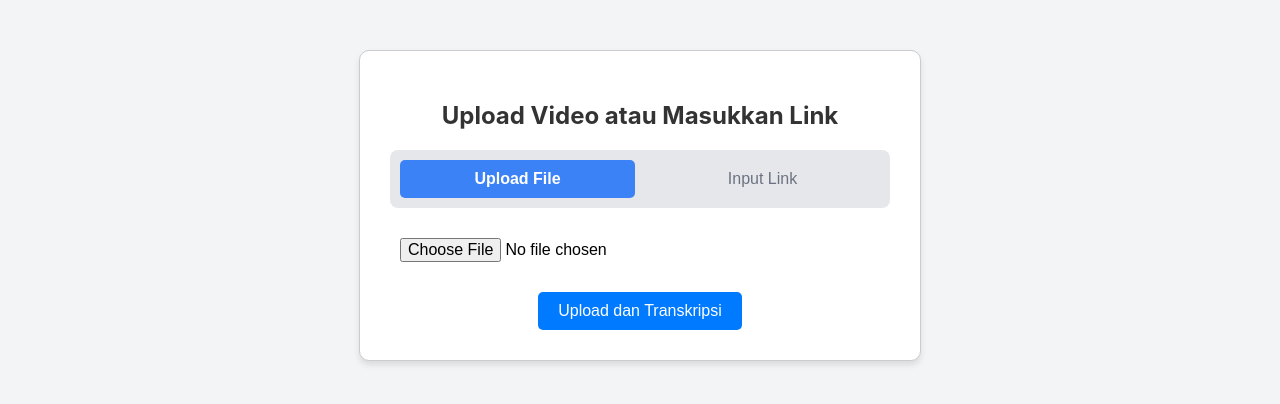
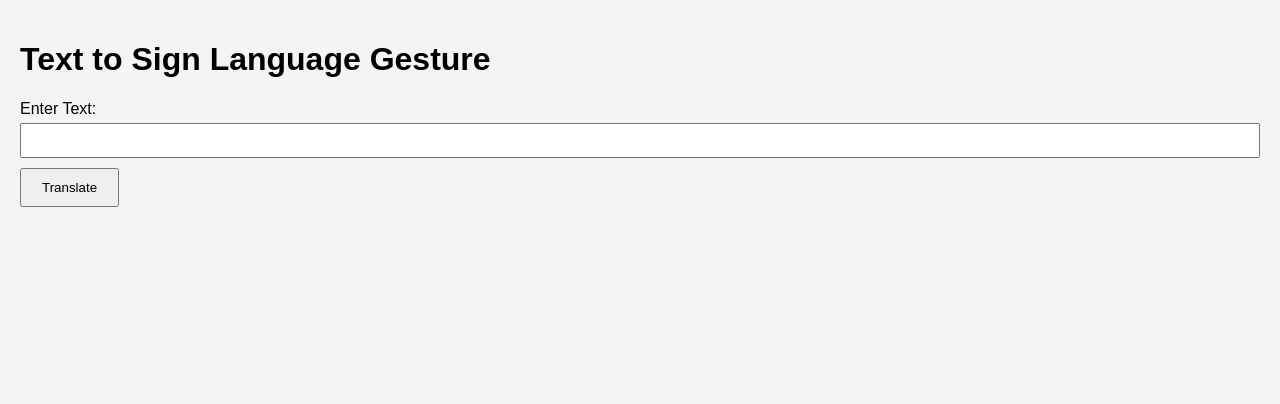
Before and after one commit to isyara-web/isyara-web, a React (Create React App) app: page /text-to-gesture in a window 1280 px wide. Shown: the top 404 px of the page. Built offline with nearby package versions, Linux system fonts and the light colour scheme.

Commit message:
text to gesture

```diff
--- a/package.json
+++ b/package.json
@@ -9,6 +9,7 @@
     "dotenv": "^16.4.7",
     "react": "^18.3.1",
     "react-dom": "^18.3.1",
+    "react-router-dom": "^6.28.1",
     "react-scripts": "5.0.1",
     "web-vitals": "^4.2.4"
   },
--- a/src/App.js
+++ b/src/App.js
@@ -1,12 +1,16 @@
 import './App.css';
 import UploadVideo from './component/uploadVideo';
+import TextToGesture from './component/TextToGesture';
+import { BrowserRouter as Router, Route, Routes } from 'react-router-dom';
 
 function App() {
-
   return (
-    <div>
-      <UploadVideo />
-    </div>
+    <Router>
+      <Routes>
+        <Route path="/upload-video" element={<UploadVideo />} />
+        <Route path="/text-to-gesture" element={<TextToGesture />} />
+      </Routes>
+    </Router>
   );
 }
 
--- /dev/null
+++ b/src/component/TextToGesture.js
@@ -0,0 +1,79 @@
+import React, { useState } from 'react';
+
+function TextToGesture() {
+  const [inputText, setInputText] = useState('');
+  const [gestures, setGestures] = useState([]);
+  const [error, setError] = useState(null);
+
+  const handleSubmit = async (event) => {
+    event.preventDefault();
+    setError(null);
+    setGestures([]);
+
+    try {
+      const response = await fetch(`${process.env.REACT_APP_API_URL}/api/v1/text-to-gesture`, {
+        method: 'POST',
+        headers: {
+          'Content-Type': 'application/json',
+        },
+        body: JSON.stringify({ text: inputText }),
+      });
+
+      if (!response.ok) {
+        throw new Error(await response.text());
+      }
+
+      const data = await response.json();
+      setGestures(data.paths || []);
+    } catch (err) {
+      setError(err.message || 'An error occurred while processing the request.');
+    }
+  };
+
+  return (
+    <div style={{ padding: '20px', fontFamily: 'Arial, sans-serif' }}>
+      <h1>Text to Sign Language Gesture</h1>
+      <form onSubmit={handleSubmit}>
+        <div style={{ marginBottom: '10px' }}>
+          <label htmlFor="text" style={{ display: 'block', marginBottom: '5px' }}>
+            Enter Text:
+          </label>
+          <input
+            type="text"
+            id="text"
+            value={inputText}
+            onChange={(e) => setInputText(e.target.value)}
+            style={{ width: '100%', padding: '8px', boxSizing: 'border-box' }}
+            required
+          />
+        </div>
+        <button type="submit" style={{ padding: '10px 20px', cursor: 'pointer' }}>
+          Translate
+        </button>
+      </form>
+
+      {error && <p style={{ color: 'red', marginTop: '20px' }}>{error}</p>}
+
+      {gestures.length > 0 && (
+        <div style={{ marginTop: '20px' }}>
+          <h2>Translated Gestures</h2>
+          <ul>
+            {gestures.map((gesture, index) => (
+              <li key={index} style={{ marginBottom: '10px' }}>
+                {gesture.startsWith('http') ? (
+                  <a href={gesture} target="_blank" rel="noopener noreferrer">
+                    {gesture}
+                  </a>
+                ) : (
+                  <span>{gesture}</span>
+                )}
+              </li>
+            ))}
+          </ul>
+        </div>
+      )}
+    </div>
+  );
+}
+
+export default TextToGesture;
```
Also changed, not shown: 1 other file (tests, documents, lock files or other folders).
